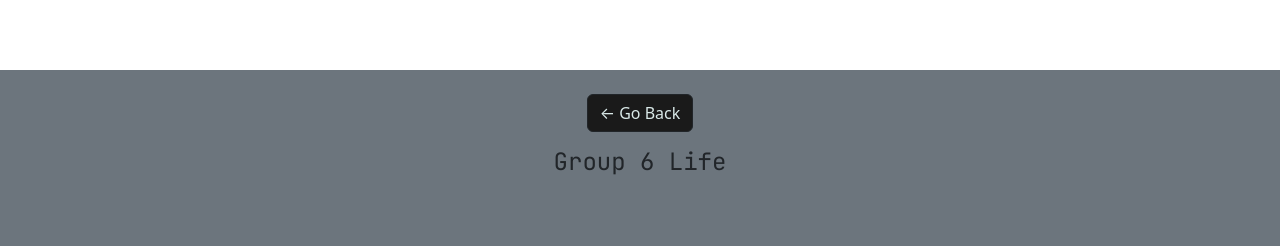
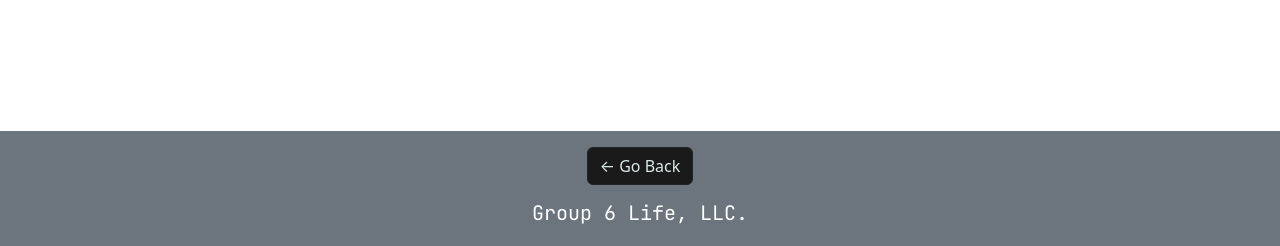
Before and after one commit to rbishop85/toTask, a React (Create React App) app in the folder client/: page /tasks in a window 1280 px wide. Shown: the part 551-797 px from the top of the page. Built offline with nearby package versions, Linux system fonts and the light colour scheme; no server answers.

Commit message:
changed the footer formatting.

```diff
--- a/client/src/components/Footer/index.js
+++ b/client/src/components/Footer/index.js
@@ -5,8 +5,8 @@ const Footer = () => {
   const location = useLocation();
   const navigate = useNavigate();
   return (
-    <footer className="w-100 mt-auto bg-secondary p-4">
-      <div className="container text-center mb-5">
+    <footer className="w-100 mt-auto bg-secondary p-3">
+      <div className="container text-center text-white">
         {location.pathname !== '/' && (
           <button
             className="btn btn-dark mb-3"
@@ -15,9 +15,9 @@ const Footer = () => {
             &larr; Go Back
           </button>
         )}
-        <h4>
-          Group 6 Life
-        </h4>
+        <h5>
+          Group 6 Life, LLC.
+        </h5>
       </div>
     </footer>
   );
```
